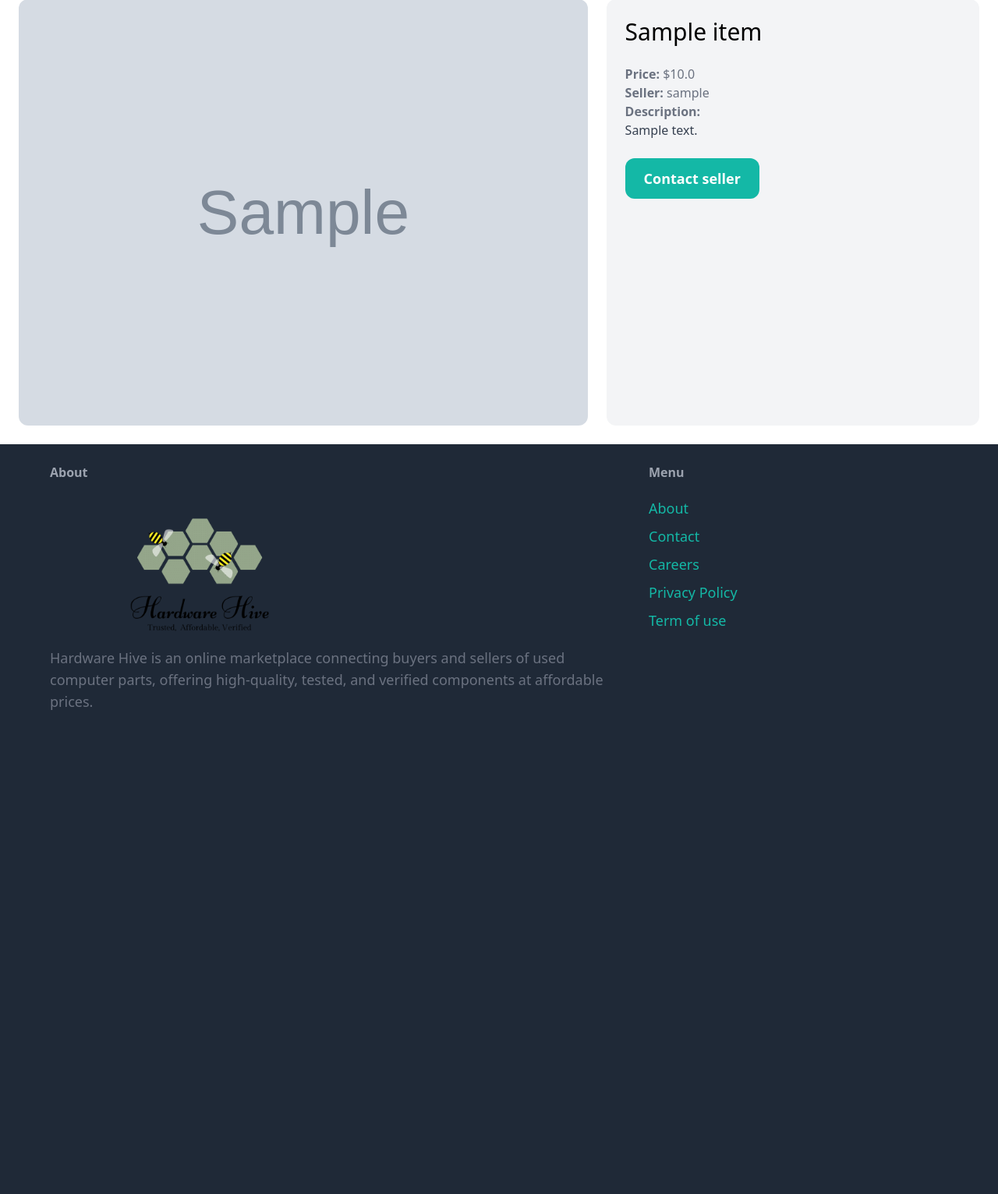
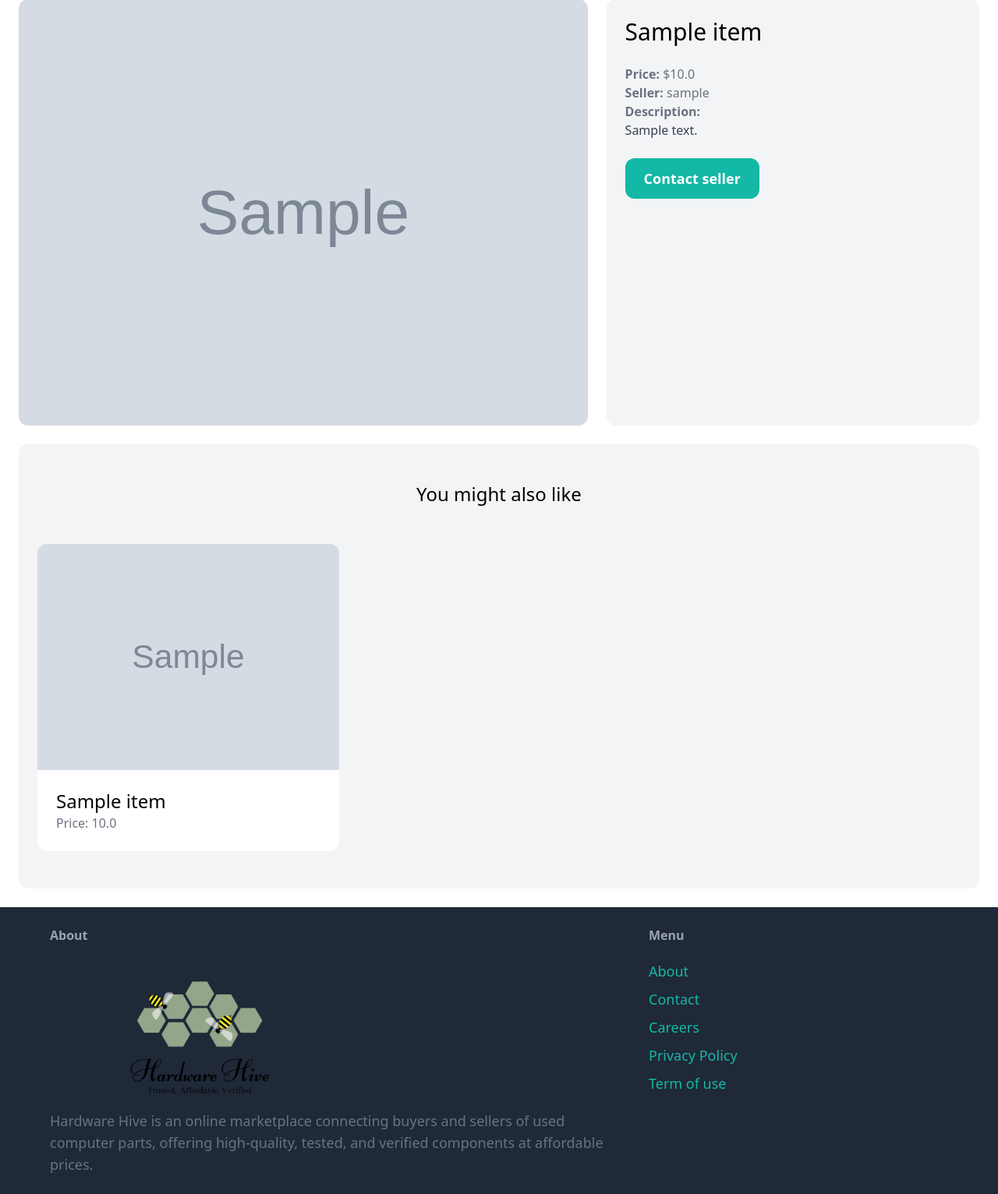
Before and after one commit to warlock-spell/MarketPlace, a Django app: template item/templates/item/item-detail.html in a window 1280 px wide. Shown: the part 110-1642 px from the top of the page at 78% size. Before the commit the page ends 1021 px from the top, so only its background shows below. Run offline with Django 4.2, Linux system fonts and the light colour scheme; the template is opened without the code that fills it: values that come from a table or form of the project are taken from there, others are empty; tables that the repository leaves empty hold one stand-in row (values such as "Sample post"); grey boxes marked "Sample" are stand-in pictures; some libraries are stand-ins or nearby versions.

Commit message:
add product recommendations

```diff
--- a/item/templates/item/item-detail.html
+++ b/item/templates/item/item-detail.html
@@ -23,4 +23,24 @@
         <a href="#" class="inline-block mt-6 px-6 py-3 text-lg font-semibold bg-teal-500 text-white rounded-xl hover:bg-teal-700">Contact seller</a>
     </div>
 </div>
+    <div class="mt-6 px-6 py-12 bg-gray-100 rounded-xl">
+    <h2 class="mb-12 text-2xl text-center">You might also like</h2>
+
+    <div class="grid grid-cols-3 gap-3">
+        {% for item in related_items %}
+            <div>
+                <a href="{% url 'item:item-detail' item.id %}">
+                    <div>
+                        <img src="{{ item.image.url }}" class="rounded-t-xl">
+                    </div>
+
+                    <div class="p-6 bg-white rounded-b-xl">
+                        <h2 class="text-2xl">{{ item.name }}</h2>
+                        <p class="text-gray-500">Price: {{ item.price }}</p>
+                    </div>
+                </a>
+            </div>
+        {% endfor %}
+    </div>
+</div>
 {% endblock %}
--- a/item/views.py
+++ b/item/views.py
@@ -7,5 +7,9 @@ from .models import Item
 
 def item_detail(request, pk):
     item = get_object_or_404(Item, pk=pk)
-    context = {'item': item, }
+    # fetching related items excluding the current item
+    related_items = Item.objects.filter(
+        category=item.category, is_sold=False
+    ).exclude(pk=pk)[:3]
+    context = {'item': item, 'related_items': related_items, }
     return render(request, 'item/item-detail.html', context)
```
